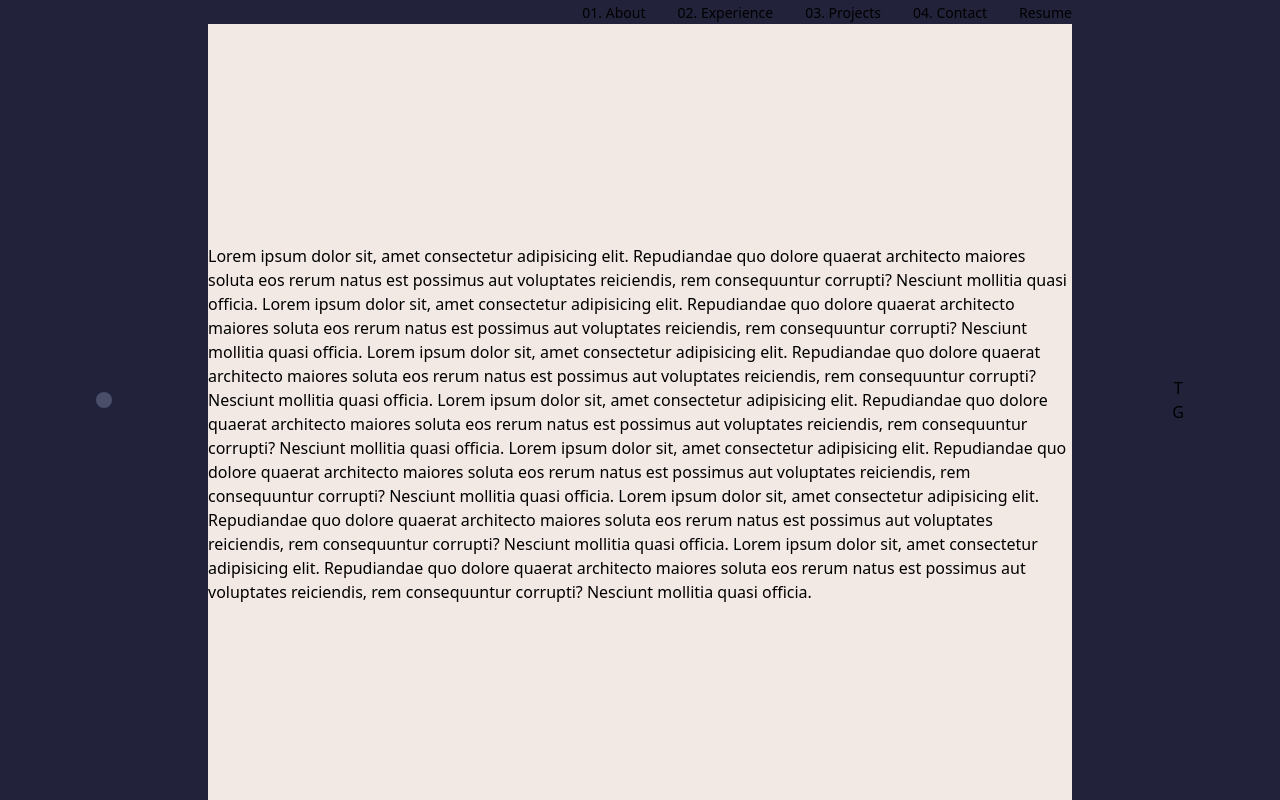
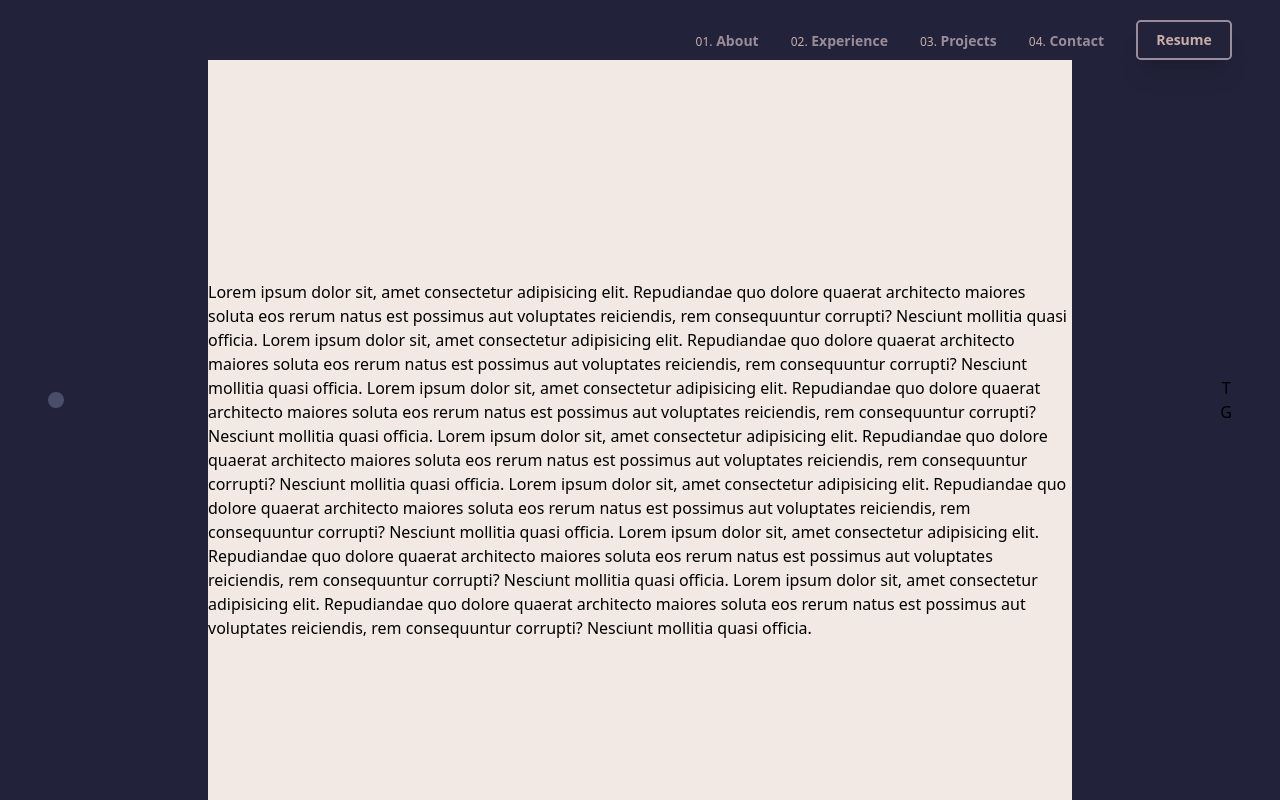
Before and after one commit to HitaBeeDev/portfolio, a React (Vite) app: page / in a window 1280 px wide. Shown: the top 800 px of the page. Built offline with nearby package versions, Linux system fonts and the light colour scheme.

Commit message:
updating navbar

```diff
--- a/src/Container.jsx
+++ b/src/Container.jsx
@@ -35,7 +35,7 @@ function Container() {
   return (
     <div>
       <div className="flex flex-row justify-between relative">
-        <div className="flex flex-col justify-center items-center h-screen bg-red-100 ml-24 fixed left-0">
+        <div className="flex flex-col justify-center items-center h-screen bg-red-100 ml-12 fixed left-0">
           {[...Array(5)].map((_, index) => (
             <div
               key={index}
@@ -47,46 +47,46 @@ function Container() {
           ))}
         </div>
 
-        <div className="flex flex-col justify-center items-center h-screen bg-red-200 mr-24 fixed right-0">
+        <div className="flex flex-col justify-center items-center h-screen bg-red-200 mr-12 fixed right-0">
           <p>T</p>
           <p>G</p>
         </div>
       </div>
 
-      <div className="mr-52 ml-52">
+      <div>
         <Navbvar />
 
         <section
           id="topic1"
-          className="h-screen flex justify-center items-center bg-color5"
+          className="mr-52 ml-52 h-screen flex justify-center items-center bg-color5"
         >
           <Section1 />
         </section>
 
         <section
           id="topic2"
-          className="h-screen flex justify-center items-center bg-color4"
+          className="mr-52 ml-52 h-screen flex justify-center items-center bg-color4"
         >
           <Section1 />
         </section>
 
         <section
           id="topic3"
-          className="h-screen flex justify-center items-center bg-color3"
+          className="mr-52 ml-52 h-screen flex justify-center items-center bg-color3"
         >
           <Section1 />
         </section>
 
         <section
           id="topic4"
-          className="h-screen flex justify-center items-center bg-color2"
+          className="mr-52 ml-52 h-screen flex justify-center items-center bg-color2"
         >
           <Section1 />
         </section>
 
         <section
           id="topic5"
-          className="h-screen flex justify-center items-center bg-color5"
+          className="mr-52 ml-52 h-screen flex justify-center items-center bg-color5"
         >
           <Section1 />
         </section>
--- a/src/Navbar/Navbvar.jsx
+++ b/src/Navbar/Navbvar.jsx
@@ -3,18 +3,20 @@ import navbarItems from "./navbarItems";
 const Navbar = () => {
   return (
     <header>
-      <nav className="flex justify-end items-center gap-8">
+      <nav className="flex justify-end items-center gap-8 mt-5 mr-12">
         <ul className="flex justify-end items-center gap-8">
-          {navbarItems.map(({ id, label }) => (
+          {navbarItems.map(({ id, label, span }) => (
             <li key={id}>
-              <a className="text-sm" href={`#${id}`}>
+              <a className="text-sm text-color3 font-semibold" href={`#${id}`}>
+                <span className="text-color4 font-medium text-xs">{span}</span>{" "}
                 {label}
               </a>
             </li>
           ))}
         </ul>
-        <p>
-          <a className="text-sm" href="#resume">
+
+        <p className="p-3 w-24 h-10 flex justify-center items-center border-2 rounded-[0.3rem] border-color3 shadow-xl">
+          <a className="text-sm font-semibold text-color4 2" href="#resume">
             Resume
           </a>
         </p>
--- a/src/Navbar/navbarItems.js
+++ b/src/Navbar/navbarItems.js
@@ -1,8 +1,7 @@
 const navbarItems = [
-  { id: "about", label: "01. About" },
-  { id: "experience", label: "02. Experience" },
-  { id: "projects", label: "03. Projects" },
-  { id: "contact", label: "04. Contact" },
+  { id: "about", span: "01.", label: "About" },
+  { id: "experience", span: "02.", label: "Experience" },
+  { id: "projects", span: "03.", label: "Projects" },
+  { id: "contact", span: "04.", label: "Contact" },
 ];
-
 export default navbarItems;
```
